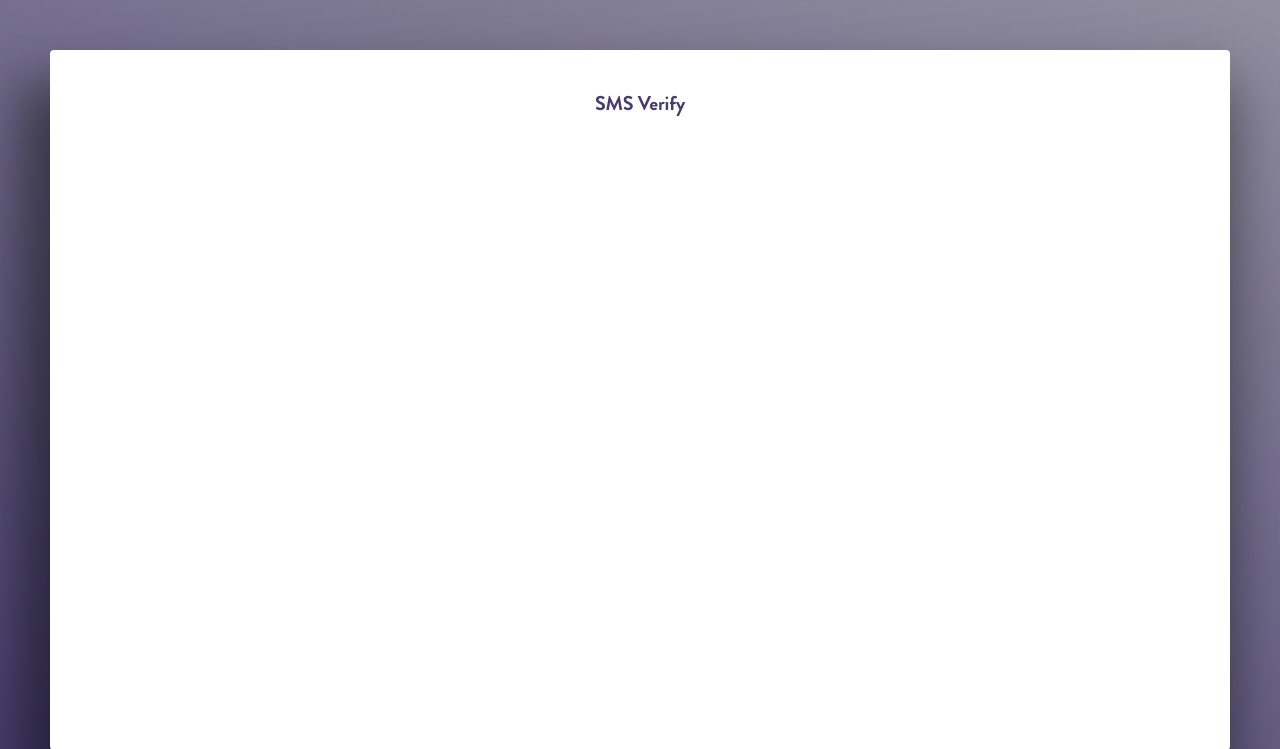
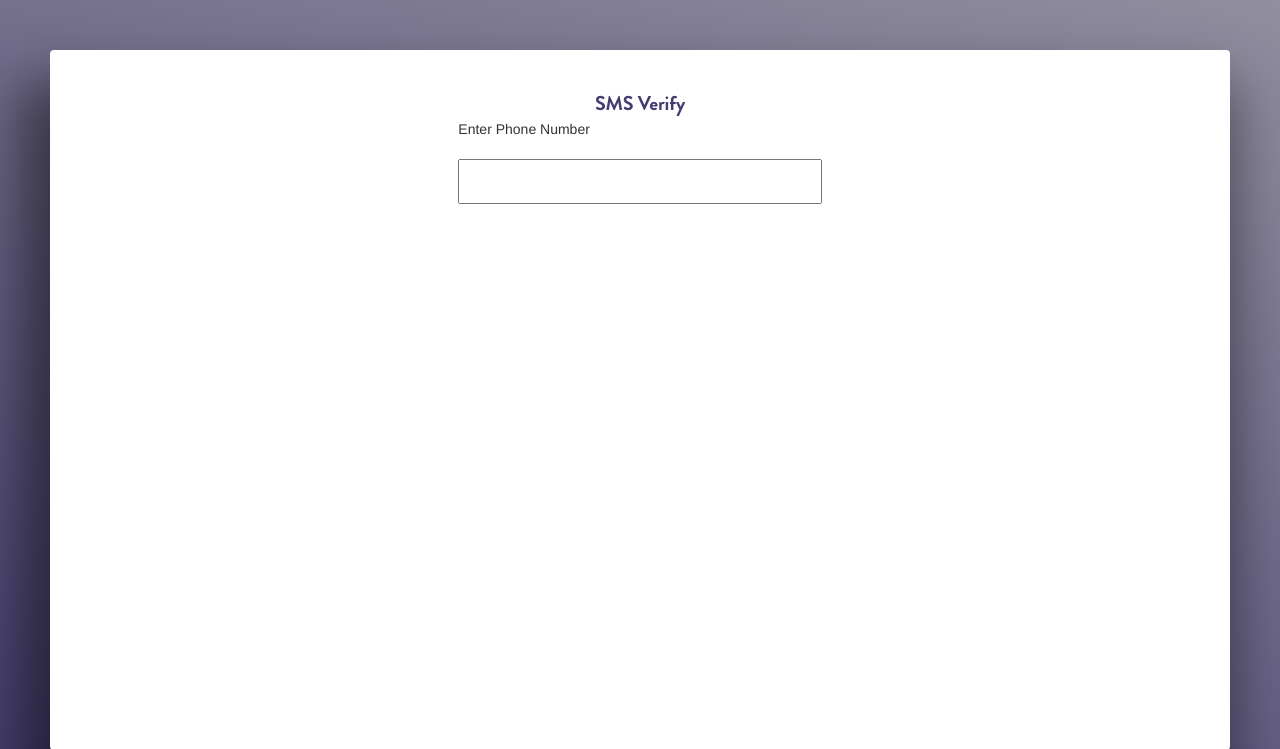
Before and after one commit to maharshmellow/sms-verify, a Django app: page / in a window 1280 px wide. Shown: the top 749 px of the page. Run offline with Django 3.2, Linux system fonts and the light colour scheme; some libraries are stand-ins or nearby versions.

Commit message:
basic placement - no styles

```diff
--- a/verify/static/verify/css/styles.css
+++ b/verify/static/verify/css/styles.css
@@ -25,6 +25,20 @@ html, body {
     letter-spacing: -0.16px;
 }
 
+#phoneBlock{
+
+}
+
+#phoneBar{
+    width: 100%;
+}
+#phoneBarTitle{
+
+}
+#phoneField{
+    width: 100%;
+}
+
 @media only screen and (max-width: 500px) {
     #backplate {
         margin-left: 5px;
--- a/verify/templates/verify/header.html
+++ b/verify/templates/verify/header.html
@@ -23,6 +23,17 @@
 			</div>
 			<div class="col-sm-4"></div>
 		</div>
+
+		<div class="row">
+			<div class="col-lg-4"></div>
+			<div id="phoneBlock" class="col-lg-4">
+				<span id="phoneBarTitle"> Enter Phone Number </span> </br>
+				<h1 id="phoneBar">
+					<input id="phoneField" type="text"></input>
+				</h1>
+			</div>
+			<div class="col-lg-4"></div>
+		</div>
 	</div>
 </body>
 
```
